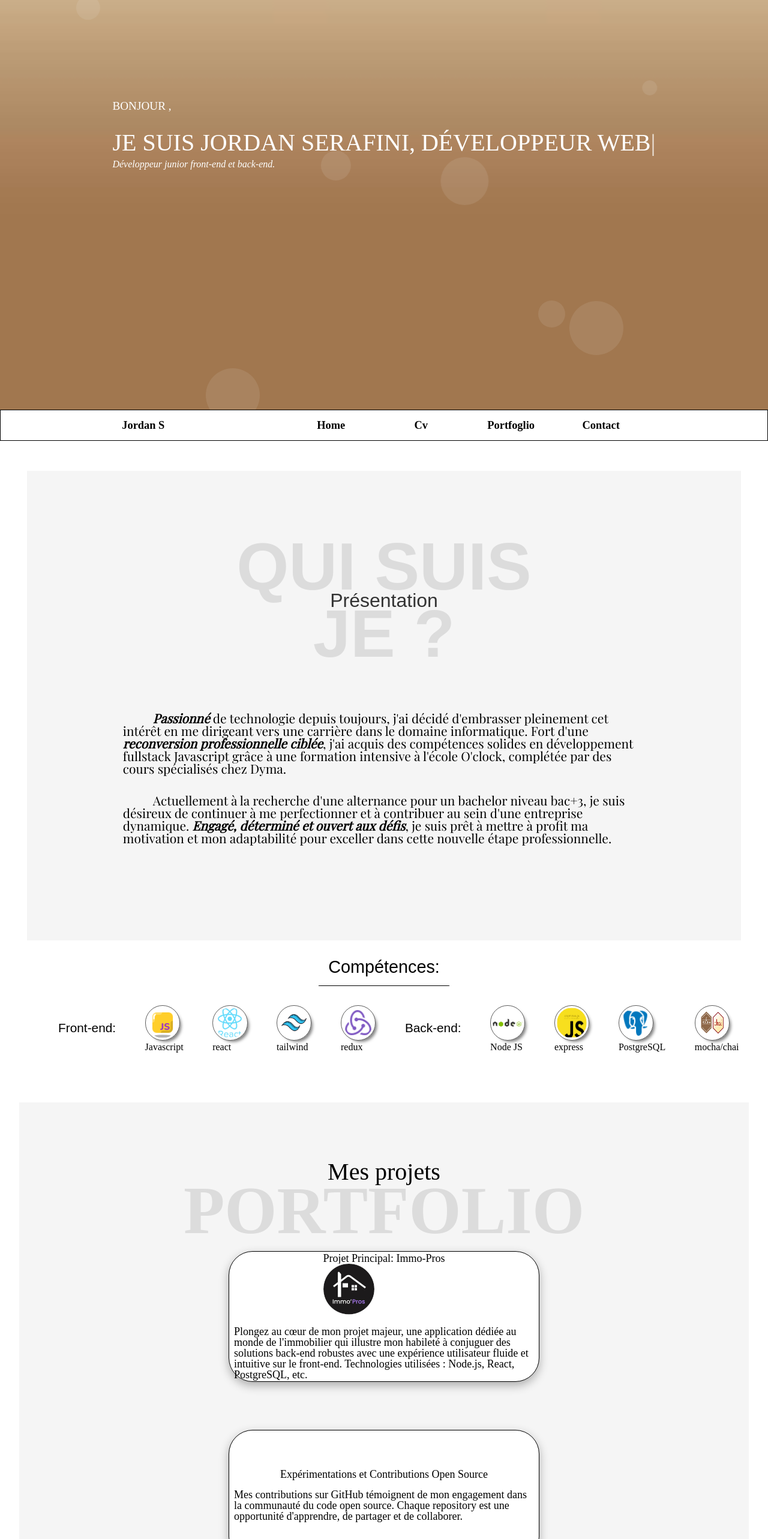
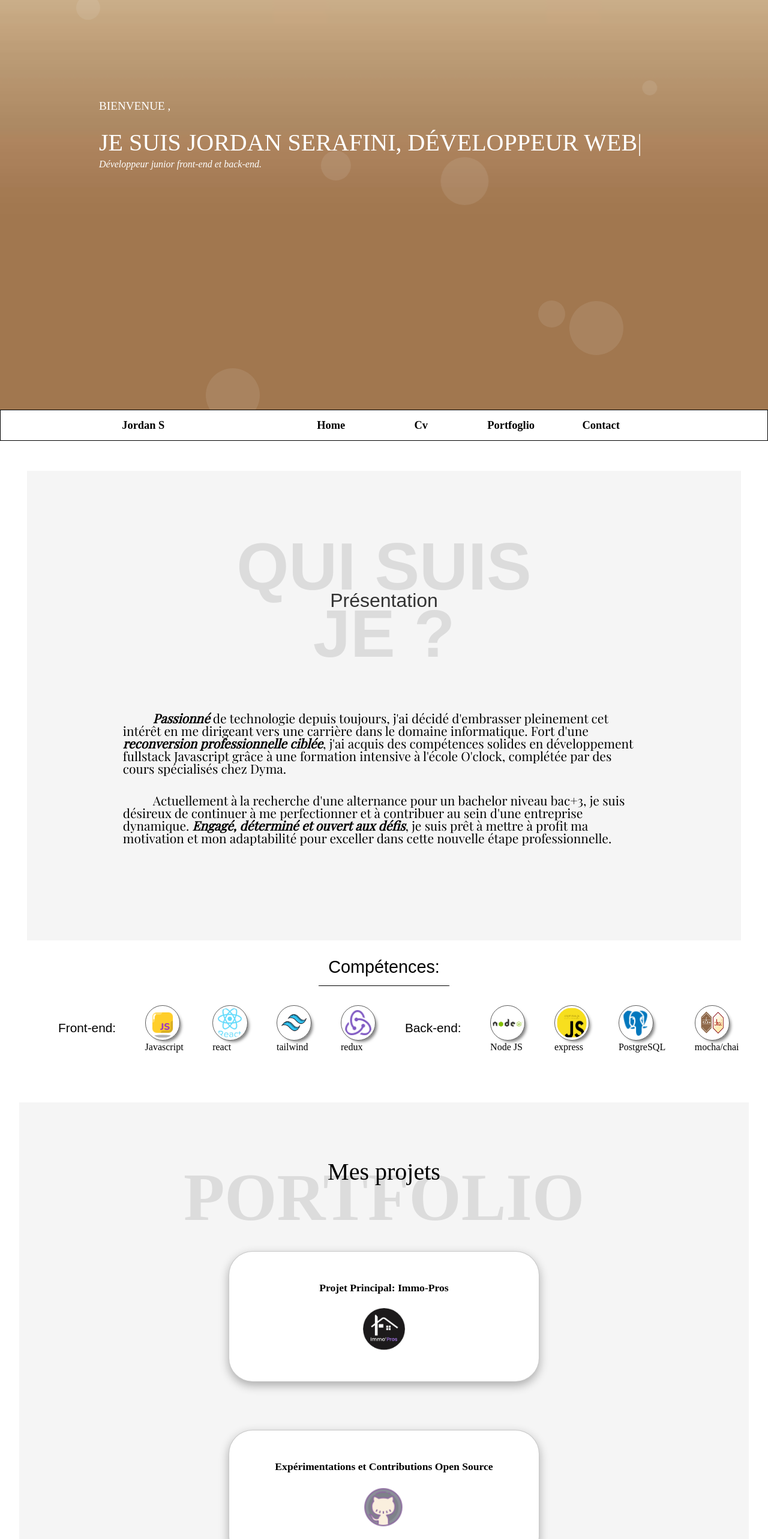
Before and after one commit to JordanSerafini/Cv-V2, a React (Vite) app: page / in a window 1280 px wide. Shown: the part 234-2800 px from the top of the page at 60% size. Built offline with nearby package versions, Linux system fonts and the light colour scheme; a web font is replaced by a local one.

Commit message:
:construction: work in progress

```diff
--- a/src/App.css
+++ b/src/App.css
@@ -31,12 +31,12 @@ body {
   top: 50%;
   left: 50%;
   transform: translate(-50%, -50%);
-  width: max-content; /* Cette propriété ajustera la largeur au contenu */
   min-width: 20rem; /* Ou fixez une largeur minimale */
   display: flex;
   flex-direction: column;
   gap: 2rem;
-
+  flex-wrap: wrap;
+  width: 950px;
 }
 
 .Bonjour {
@@ -57,7 +57,6 @@ body {
   flex-direction: column;
 
 }
-/* ---------------------------------- Page: HOME START ---------------------------------- */
 
 
 .Home-Start img {
@@ -244,7 +243,7 @@ body {
   color: rgba(0, 0, 0, 0.1); /* Couleur de police claire pour l'effet d'arrière-plan */
   position: absolute; /* Position absolue pour superposer */
   left: 50%; /* Centrer par rapport au parent */
-  top: 16%; /* Centrer verticalement */
+  top: 14%; /* Centrer verticalement */
   transform: translate(-50%, -50%); /* Ajuster précisément le centre */
   margin: 0; /* Supprimer les marges par défaut */
   z-index: 1; /* z-index bas pour l'arrière-plan */
@@ -287,7 +286,7 @@ body {
 .Portfolio-Project {
   box-shadow: 0 6px 16px 0 rgba(0,0,0,0.3); /* Ombre plus prononcée au survol */
   background-color: white;
-  border: solid black 1px;
+  border: solid rgba(0, 0, 0, 0.212) 1px;
   height: 200px;
   width: 500px;
   padding: 0.5rem;
@@ -299,14 +298,66 @@ body {
   border-radius: 2.5rem;
   transition: transform 0.5s, box-shadow 1s; /* Transition fluide */
   font-size: 18px;
+  position: relative; /* Position relative pour positionner les éléments enfants absolument */
+  overflow: hidden; /* Assurez-vous que rien ne dépasse de la bulle */
+  cursor: pointer;
+
 }
+
 
 .Portfolio-Project:hover {
   transform: scale(1.05);
   box-shadow: 0 6px 16px 0 rgba(0, 0, 0, 0.473); /* Ombre plus prononcée au survol */
+}
 
 
+.Project-Content {
+
+  display: flex;
+  justify-content: center;
+  align-items: center;
+  flex-direction: column;
+  gap: 1.5rem;
+
+
+  z-index: 2; /* S'assurer que le contenu est au-dessus du texte de survol */
+  transition: opacity 0.3s; /* Transition pour l'effet d'apparition/disparition */
 }
+
+.Project-Content img {
+  width: 70px;
+}
+
+.Project-Hover {
+  padding: 0.5rem;
+  position: absolute; /* Position absolue pour le superposer */
+  top: 0;
+  left: 0;
+  width: 100%; /* Prend toute la largeur de .Portfolio-Project */
+  height: 100%; /* Prend toute la hauteur de .Portfolio-Project */
+  background-color: rgba(0, 0, 0, 0.7); /* Fond semi-transparent noir */
+  color: white; /* Texte blanc pour contraste */
+  display: flex; /* Utiliser flexbox pour centrer le texte */
+  justify-content: center;
+  align-items: center;
+  opacity: 0; /* Commencez transparent pour qu'il ne soit pas visible */
+  transition: opacity 0.3s; /* Transition pour l'effet d'apparition/disparition */
+  z-index: 1; /* Sous le contenu pour que le texte ne soit pas cliquable */
+}
+
+.Portfolio-Project:hover .Project-Content {
+  opacity: 0.3; /* Rendre le contenu moins visible lors du survol */
+}
+
+.Portfolio-Project:hover .Project-Hover {
+  opacity: 1; /* Rendre le texte de survol visible */
+}
+
+.Project-Title {
+  font-size: 1.1rem;
+  font-weight: 700;
+}
+
 /* ---------------------------------- Page: Skill ---------------------------------- */
 .Skill {
 
@@ -370,6 +421,26 @@ body {
 /* ---------------------------------- Page: HEADER ---------------------------------- */
 /* ---------------------------------- Page: HEADER ---------------------------------- */
 
+
+
+.upBtn {
+  z-index: 5000;
+  position: fixed; /* Position fixe sur l'écran */
+  bottom: 20px;    /* 20px du bas de l'écran */
+  right: 20px;     /* 20px de la droite de l'écran */
+  cursor: pointer; /* Changement du curseur au survol */
+  opacity: 0;
+  transition: opacity 0.3s ease-in-out
+}
+
+.upBtn img {
+width: 50px;
+}
+
+
+.upBtn.visible {
+  opacity: 1;
+}
 
 
 
--- a/src/App.jsx
+++ b/src/App.jsx
@@ -1,23 +1,52 @@
-import HomeStart from './Components/Home-Start.jsx'
-import Navbar from './Components/Navbar.jsx'
-import Competences from './Components/compétences.jsx'
-import Skill from './Components/Skill.jsx'
-import Portfoglio from './Components/Portfoglio.jsx'
+import React, { useState, useEffect } from 'react';
 
-import './App.css'
+import HomeStart from './Components/Home-Start.jsx';
+import Navbar from './Components/Navbar.jsx';
+import Competences from './Components/compétences.jsx';
+import Skill from './Components/Skill.jsx';
+import Portfoglio from './Components/Portfoglio.jsx';
+import upLogo from './Assets/upLogo.png';
+
+import './App.css';
 
 function App() {
+  const [showScroll, setShowScroll] = useState(false);
+
+  const checkScrollTop = () => {
+    if (!showScroll && window.pageYOffset > 400) { // par exemple après 400px de défilement
+      setShowScroll(true);
+    } else if (showScroll && window.pageYOffset <= 400) {
+      setShowScroll(false);
+    }
+  };
+
+  const scrollToTop = () => {
+    window.scrollTo({
+      top: 0,
+      behavior: 'smooth', // pour un effet de défilement doux
+    });
+  };
+
+  useEffect(() => {
+    window.addEventListener('scroll', checkScrollTop);
+    return () => {
+      window.removeEventListener('scroll', checkScrollTop);
+    };
+  }, [showScroll]);
 
   return (
     <>
-    < HomeStart />
-    <Navbar />
-    <Competences />
-    < Skill />
-    <Portfoglio />
+      <HomeStart />
+      <Navbar />
+      <Competences />
+      <Skill />
+      <Portfoglio />
+      <div className={`upBtn ${showScroll ? 'visible' : ''}`} onClick={scrollToTop}>
+      <img src={upLogo} alt="Retour en haut" />
+    </div>
+
     </>
-
-  )
+  );
 }
 
-export default App
+export default App;
--- a/src/Components/Home-Start.jsx
+++ b/src/Components/Home-Start.jsx
@@ -68,7 +68,7 @@ function HomeStart() {
       </section>
       <img className="Home-Pic" src={Background} alt="Jordan Serafini" />
       <div className='Presentation-Container'>
-        <h3 className='Bonjour'>BONJOUR ,</h3>
+        <h3 className='Bonjour'>BIENVENUE ,</h3>
         <div className="Presentation-Text-Container">
         <div className="Presentation-Text">
           <span className="Text-to-Show">{textToShow}</span>
--- a/src/Components/Portfoglio.jsx
+++ b/src/Components/Portfoglio.jsx
@@ -1,4 +1,6 @@
 import immoLogo from '../Assets/immoLogo.jpeg';
+import githubLogo from '../Assets/githubLogo.png';
+import pcLogo from '../Assets/pcLogo.jpeg';
 
 function Portfolio() {
   return (
@@ -8,7 +10,11 @@ function Portfolio() {
             <div className="Portfolio-BackText">
                 <p>PORTFOLIO</p>
             </div>
+
             <div className="Portfolio-Project-Container">
+
+                                 {/* Projet 1 */}
+
                 <div className="Portfolio-Project Project-1">
                   <div className="Project-Content">
                     <h3 className="Project-Title">Projet Principal: <span>Immo-Pros</span></h3>
@@ -18,10 +24,21 @@ function Portfolio() {
                     <p>Plongez au cœur de mon projet majeur, une application dédiée au monde de l'immobilier qui illustre mon habileté à conjuguer des solutions back-end robustes avec une expérience utilisateur fluide et intuitive sur le front-end. Technologies utilisées : Node.js, React, PostgreSQL, etc.</p>
                   </div>
                 </div>
-                <div className="Portfolio-Project Project-2">
-                    <h3 className="Project-Title">Expérimentations et Contributions Open Source</h3>
-                    <p className="Project-Text">Mes contributions sur GitHub témoignent de mon engagement dans la communauté du code open source. Chaque repository est une opportunité d'apprendre, de partager et de collaborer.</p>
+
+
+
+                                 {/* Projet 2 */}
+            <div className="Portfolio-Project Project-2">
+                <div className="Project-Content">
+                  <h3 className="Project-Title">Expérimentations et Contributions Open Source</h3>
+                  <img src={githubLogo} alt="Open Source Contributions" />
                 </div>
+                <div className="Project-Hover">
+                  <p>Mes contributions sur GitHub témoignent de mon engagement dans la communauté du code open source. Chaque repository est une opportunité d'apprendre, de partager et de collaborer.</p>
+                </div>
+            </div>
+
+                                   {/* Projet 3 */}
                 <div className="Portfolio-Project Project-3">
                     <h3 className="Project-Title">Compétences Techniques</h3>
                     <p className="Project-Text">Ma palette de compétences s'étend sur les technologies les plus récentes et les plus demandées du développement web. Je maîtrise JavaScript et son écosystème, et j'ai une expérience pratique avec des bases de données comme PostgreSQL, des frameworks tels que React, ainsi que des outils de développement moderne comme Docker et Socket.IO.</p>
```
Also changed, not shown: src/assets/pcLogo.jpeg (added), src/assets/upLogo.png (added).
